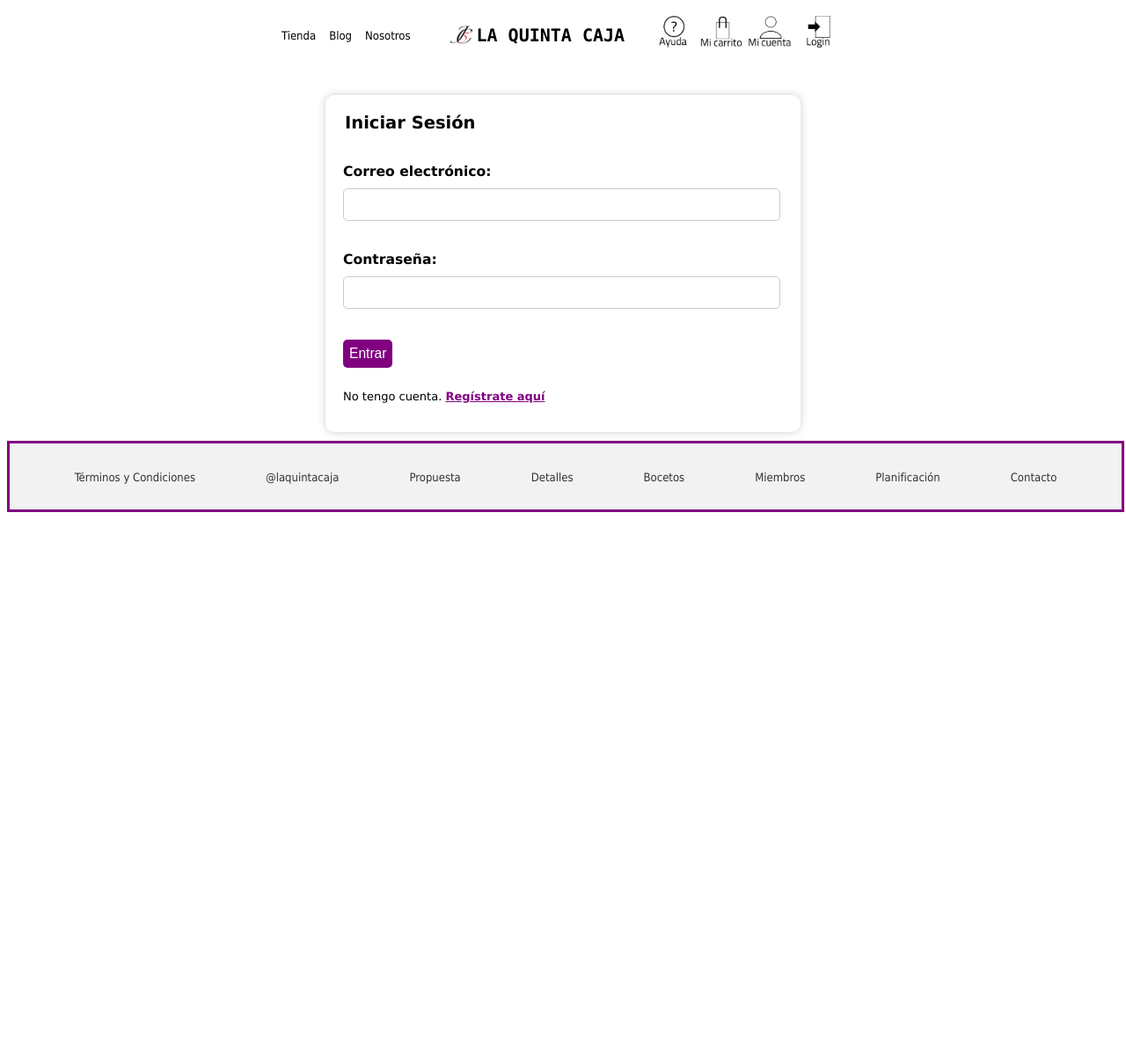
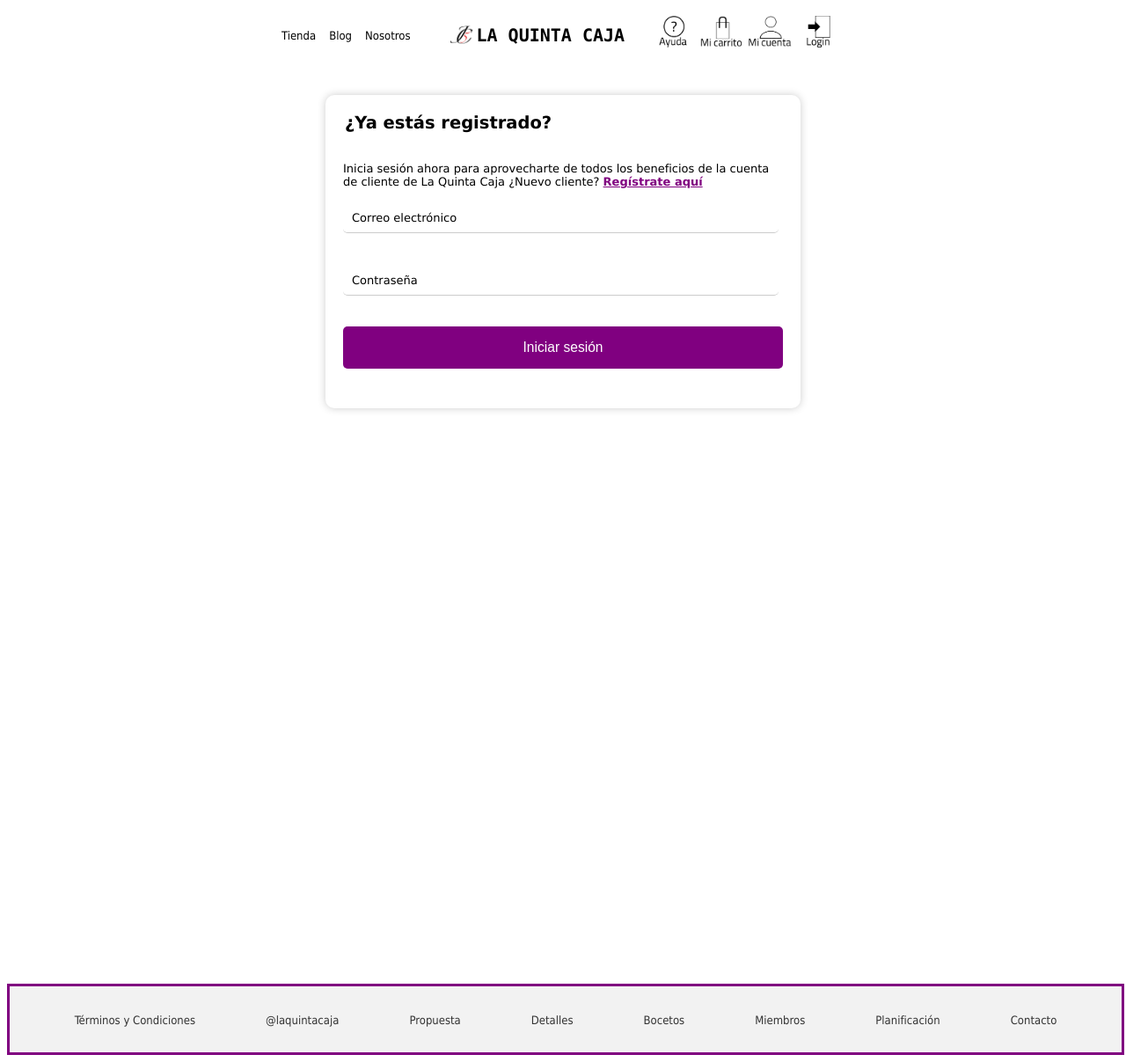
Before and after one commit to alexpareja/AplicacionesWeb, a PHP site: page /login.php in a window 1280 px wide. Shown: the whole page at 88% size. Before the commit the page ends 582 px from the top, so only its background shows below. Run offline with PHP 8.4, Linux system fonts and the light colour scheme; some libraries are stand-ins or nearby versions.

Commit message:
Cambiar CSS Login (no terminado)

```diff
--- a/css/formulario.css
+++ b/css/formulario.css
@@ -1,3 +1,7 @@
+main article {
+  min-height: 1000px;
+}
+
 /*Hoja de estilo formulario contacto*/
 #contacto-form {
   margin: 0 auto;
@@ -98,14 +102,18 @@ textarea {
 }
 
 #login-form label {
-  display: block;
-  font-size: 1.2em;
-  font-weight: bold;
+  font-size: 13px;
+  font-family: Verdana;
   margin-bottom: 10px;
+  position: absolute;
+  pointer-events: none;
+  left: 2%;
+  top: 20%
 }
 
 #login-form div {
   margin: 15px 0;
+  position: relative;
 }
 
 #login-form #errorEmail {
@@ -116,19 +124,31 @@ textarea {
   color: red;
 }
 
+#login-form #errorLogin {
+  color: red;
+}
+
 #login-form input[type="email"],
 #login-form input[type="password"] {
   width: 95%;
   padding: 10px;
   margin-bottom: 20px;
   border-radius: 5px;
-  border: 1px solid #ccc;
+  border: none;
+  border-bottom: 1px solid #ccc;
+}
+
+#login-form input[type="email"]:focus,
+#login-form input[type="password"]:focus {
+  outline: none;
+  border-bottom: 2px solid #ccc;
 }
 
 #login-form button[type="submit"] {
   background-color: #800080;
   color: white;
-  padding: 7px 7px;
+  width: 100%;
+  padding: 15px;
   border: none;
   border-radius: 5px;
   cursor: pointer;
@@ -241,6 +261,11 @@ textarea {
 
 #registro-form button[type="submit"]:hover {
   background-color: #572364;
+}
+
+#registro-form p.account a {
+  color: #800080;
+  font-weight: bold;
 }
 
 /*Hoja de estilo formulario nuevo producto*/
--- a/includes/FormularioLogin.php
+++ b/includes/FormularioLogin.php
@@ -14,30 +14,32 @@ class FormularioLogin extends Formulario
 
         // Se generan los mensajes de error si existen.
         $htmlErroresGlobales = self::generaListaErroresGlobales($this->errores);
-        $erroresCampos = self::generaErroresCampos(['emailUsuario', 'password'], $this->errores, 'span', array('class' => 'error'));
+        $erroresCampos = self::generaErroresCampos(['emailUsuario', 'password' , 'login'], $this->errores, 'span', array('class' => 'error'));
 
         // Se genera el HTML asociado a los campos del formulario y los mensajes de error.
         $html = <<<EOF
         $htmlErroresGlobales
         <div id="login-form">
           <fieldset>
-                <legend>Iniciar Sesión</legend>
+            <legend>¿Ya estás registrado?</legend>
+            <p class="no-account">Inicia sesión ahora para aprovecharte de todos los beneficios de la cuenta de cliente de La Quinta Caja ¿Nuevo cliente? <a href="registro.php">Regístrate aquí</a></p>
             <div>
-                    <label for="email">Correo electrónico:</label>
-                    <input id="email" type="email" name="emailUsuario" value="$emailUsuario"/>
+              <input id="email" type="email" name="emailUsuario" value="$emailUsuario" required>
+              <label for="email">Correo electrónico</label>
               <span id="errorEmail">{$erroresCampos['emailUsuario']}</span>
             </div>
             <div>
-                    <label for="password">Contraseña:</label>
-                    <input id="password" type="password" name="password"/>
+              <input id="password" type="password" name="password" required>
+              <label for="password">Contraseña</label>
               <span id="errorPass">{$erroresCampos['password']}</span>
             </div>
+            <span id="errorLogin">{$erroresCampos['login']}</span>
             <div>
-                    <button type="submit" name="login">Entrar</button>
+              <button type="submit" name="login">Iniciar sesión</button>
             </div>
-                    <p class="no-account">No tengo cuenta. <a href="registro.php">Regístrate aquí</a></p>
           </fieldset>
         </div>
+
         EOF;
         return $html;
     }
@@ -61,7 +63,7 @@ class FormularioLogin extends Formulario
             $usuario = Usuario::login($emailUsuario, $password);
 
             if (!$usuario) {
-                $this->errores[] = "El correo electrónico o la contraseña no son correctas";
+                $this->errores['login'] = "Lamentablemente, ha habido un error en el inicio de sesión. Asegúrate de que estás utilizando la dirección de correo electrónico y la contraseña correctas.";
             } else {
                 $_SESSION['login'] = true;
                 $_SESSION['id'] = $usuario->getId();
--- a/includes/FormularioRegistro.php
+++ b/includes/FormularioRegistro.php
@@ -23,7 +23,8 @@ class FormularioRegistro extends Formulario
         $htmlErroresGlobales
         <div id = "registro-form">
             <fieldset>
-                <legend>Registrar Usuario</legend>
+                <legend>¿Nuevo cliente?</legend>
+                <p class="account">Crea tu cuenta aquí. ¿Ya tienes una cuenta? <a href="login.php">Inicia sesión</a></p>
                 <div>
                     <label for="nombreUsuario">Nombre:*</label>
                     <input id="nombreUsuario" type="text" name="nombreUsuario" value="$nombreUsuario" />
--- a/includes/plantillas/plantillaFormulario.php
+++ b/includes/plantillas/plantillaFormulario.php
@@ -1,9 +1,10 @@
 <!DOCTYPE html>
 <html  lang="es">
 <head>
-	<meta charset="UTF-8">
+		<meta charset="UTF-8">
     <title><?= $tituloPagina ?></title>
     <link rel="stylesheet" type="text/css" href="css/formulario.css">
+    <script type="text/javascript" src="js/codigo.js"></script>
 </head>
 <body>
 <div id="contenedor">
```
Lines whose indentation alone changed are shown as unchanged.
